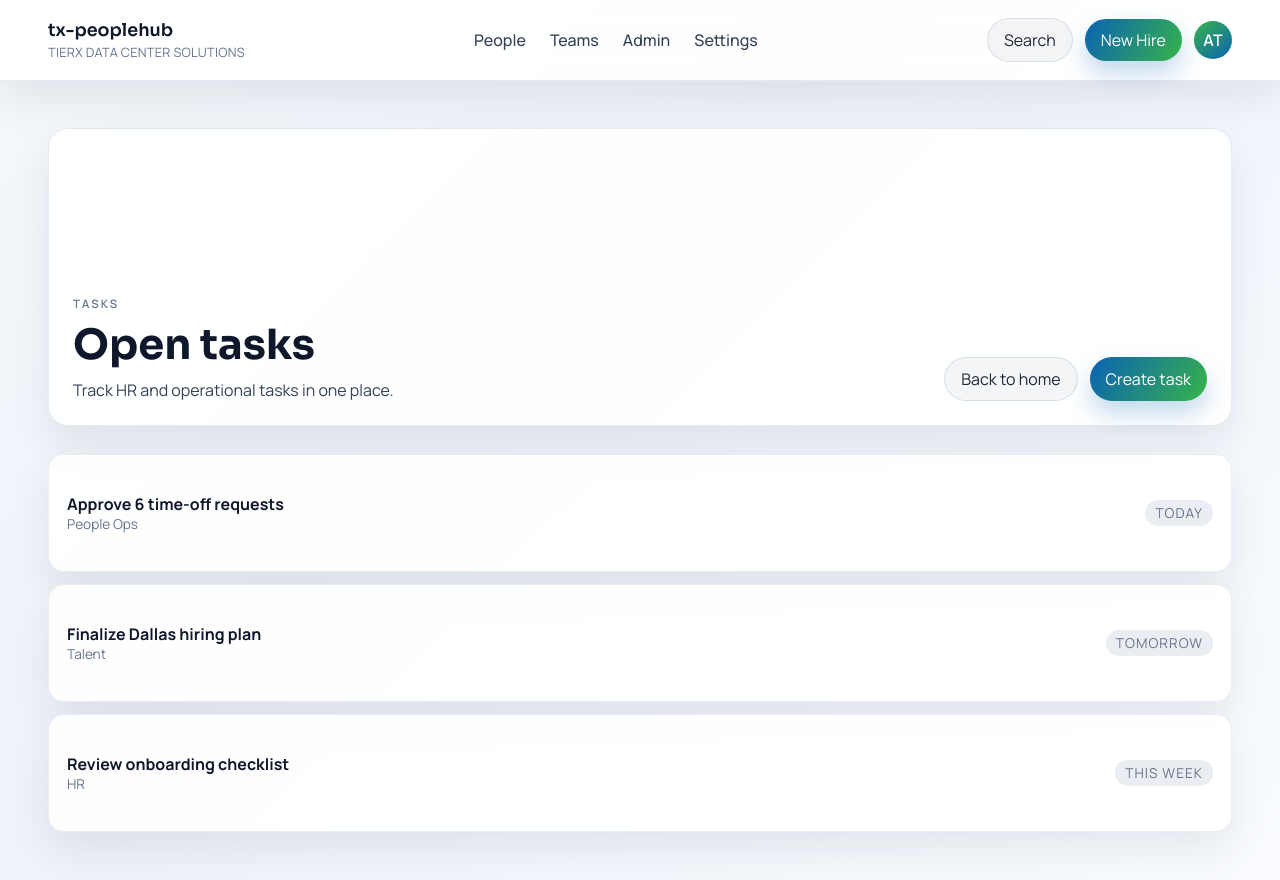
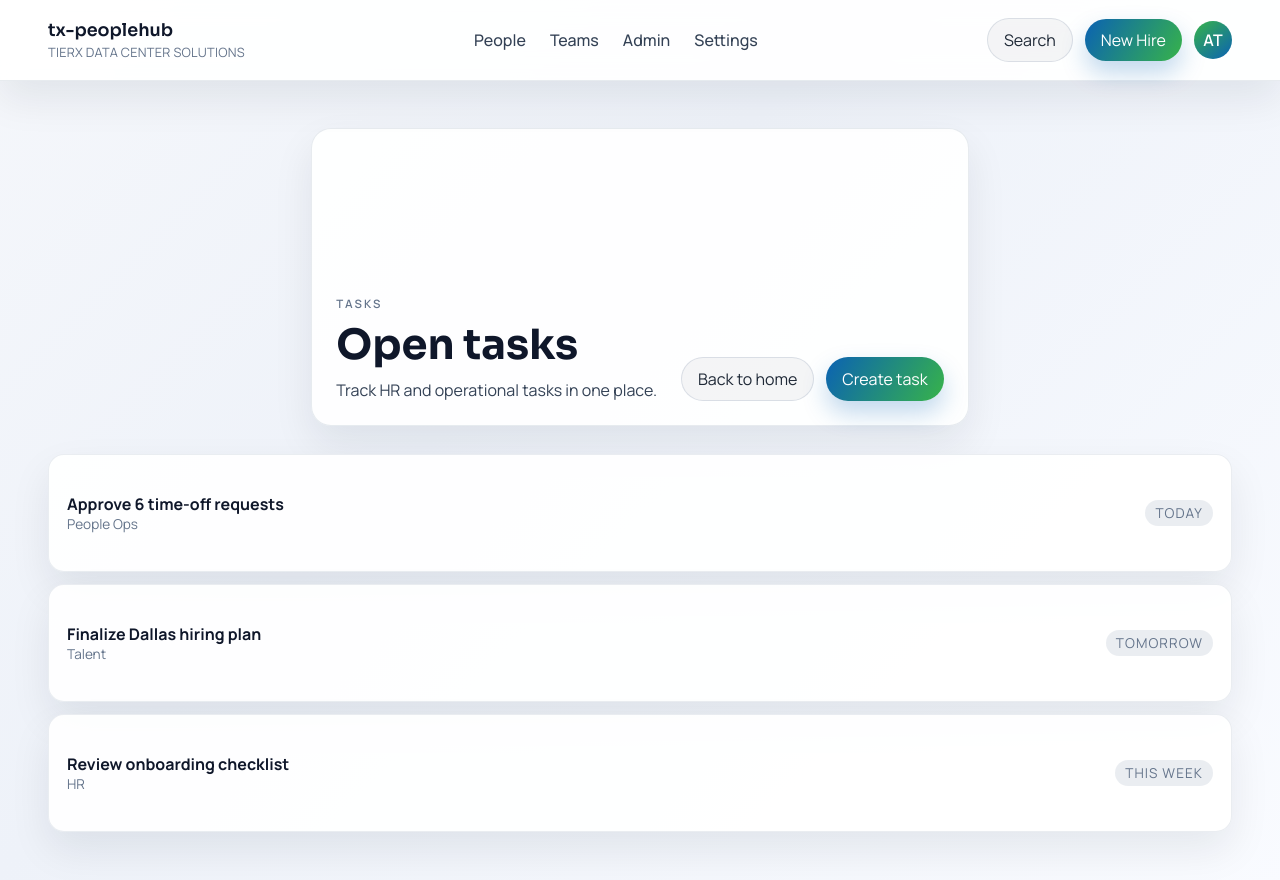
Before and after one commit to tierxdcs/tx-peoplehub, an Angular app: page /tasks in a window 1280 px wide. Shown: the top 880 px of the page. Built offline with nearby package versions, Linux system fonts and the light colour scheme.

Commit message:
Constrain Tasks header width

```diff
--- a/src/app/tasks/tasks.component.scss
+++ b/src/app/tasks/tasks.component.scss
@@ -11,6 +11,8 @@
   justify-content: space-between;
   gap: 24px;
   padding: 24px;
+  max-width: 980px;
+  margin: 0 auto;
   border-radius: 20px;
   background: rgba(255, 255, 255, 0.92);
   border: 1px solid rgba(148, 163, 184, 0.22);
```
